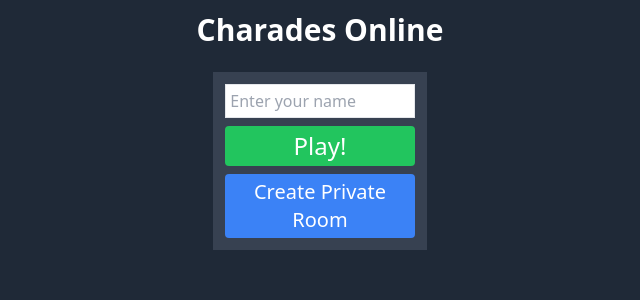
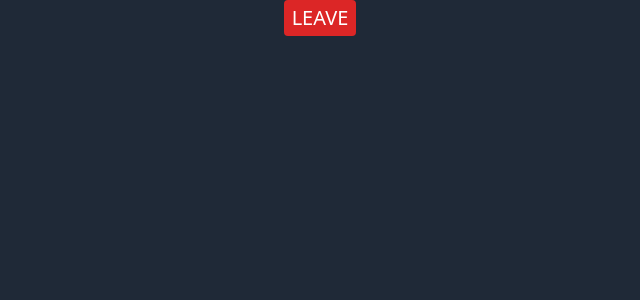
Before and after one commit to AGH-Narzedzia-Informatyczne-2023-2024/charades-online, a React (Vite) app: page / in a window 1280 px wide. Both pictures are taken after a click on the button "Play!". Shown: the top 300 px of the page, without its empty margins (320-960 px from the left). Built offline with nearby package versions, Linux system fonts and the light colour scheme.

Commit message:
added room page component

```diff
--- a/src/App.tsx
+++ b/src/App.tsx
@@ -1,9 +1,20 @@
+import { useState } from 'react'
 import './App.css'
 import EnterRoomPage from './components/EnterRoomPage'
+import GamePage from './components/GamePage';
 
 function App() {
+	const [gameStage, setGameStage] = useState(0);
+
+	const changeStage = (x: number)=> {
+		setGameStage(gameStage+x);
+	}
+
 	return (
-		<EnterRoomPage />
+		<>
+			{gameStage == 0 && <EnterRoomPage changeStage={changeStage}/>}
+			{gameStage == 1 && <GamePage changeStage={changeStage}/>}
+		</>
 	)
 }
 
--- a/src/components/EnterRoomPage.tsx
+++ b/src/components/EnterRoomPage.tsx
@@ -1,6 +1,10 @@
 import { useState } from 'react'
 
-function EnterRoomPage() {
+interface EnterRoomPageInterface{
+    changeStage: Function,
+}
+
+function EnterRoomPage({changeStage}: EnterRoomPageInterface) {
     const [username, setUsername] = useState('')
 
     return (
@@ -16,7 +20,7 @@ function EnterRoomPage() {
                     value={username}
                     onChange={(event) => setUsername(event.target.value)}
                 />
-                <button className="bg-green-500 hover:bg-green-600 text-white px-2 py-1 rounded text-2xl">Play!</button>
+                <button className="bg-green-500 hover:bg-green-600 text-white px-2 py-1 rounded text-2xl" onClick={()=>changeStage(1)}>Play!</button>
                 <button className="bg-blue-500 hover:bg-blue-600 text-white px-2 py-1 rounded text-xl">Create Private Room</button>
             </div>
         </div>
--- /dev/null
+++ b/src/components/GamePage.tsx
@@ -0,0 +1,14 @@
+interface GamePageInterface{
+    changeStage: Function,
+}
+
+function GamePage({changeStage}: GamePageInterface) {
+
+    return (
+        <div className="flex flex-col items-center gap-3 bg-gray-800 h-screen">
+        <button className="bg-red-600 hover:bg-red-700 text-white px-2 py-1 rounded text-xl" onClick={()=>changeStage(-1)}>LEAVE</button>
+        </div>
+    )
+}
+
+export default GamePage
```
